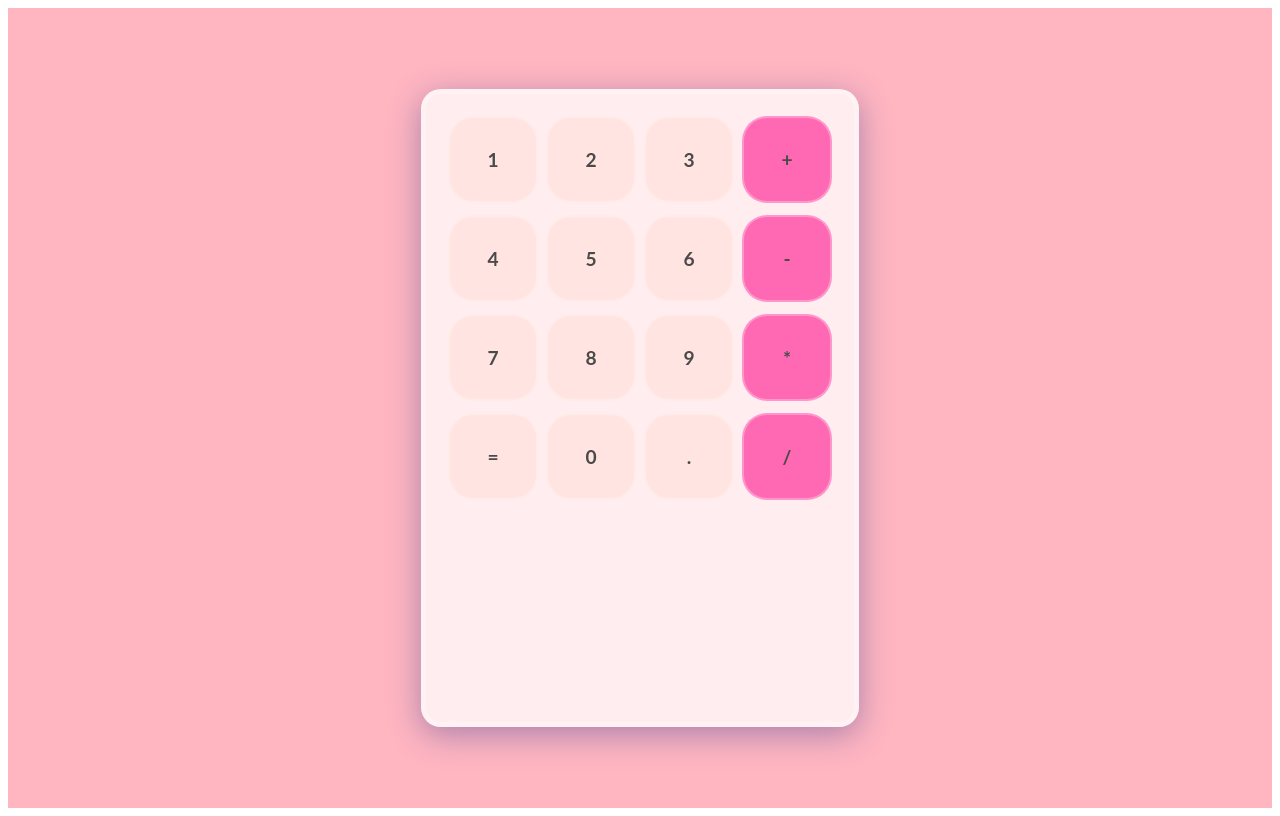
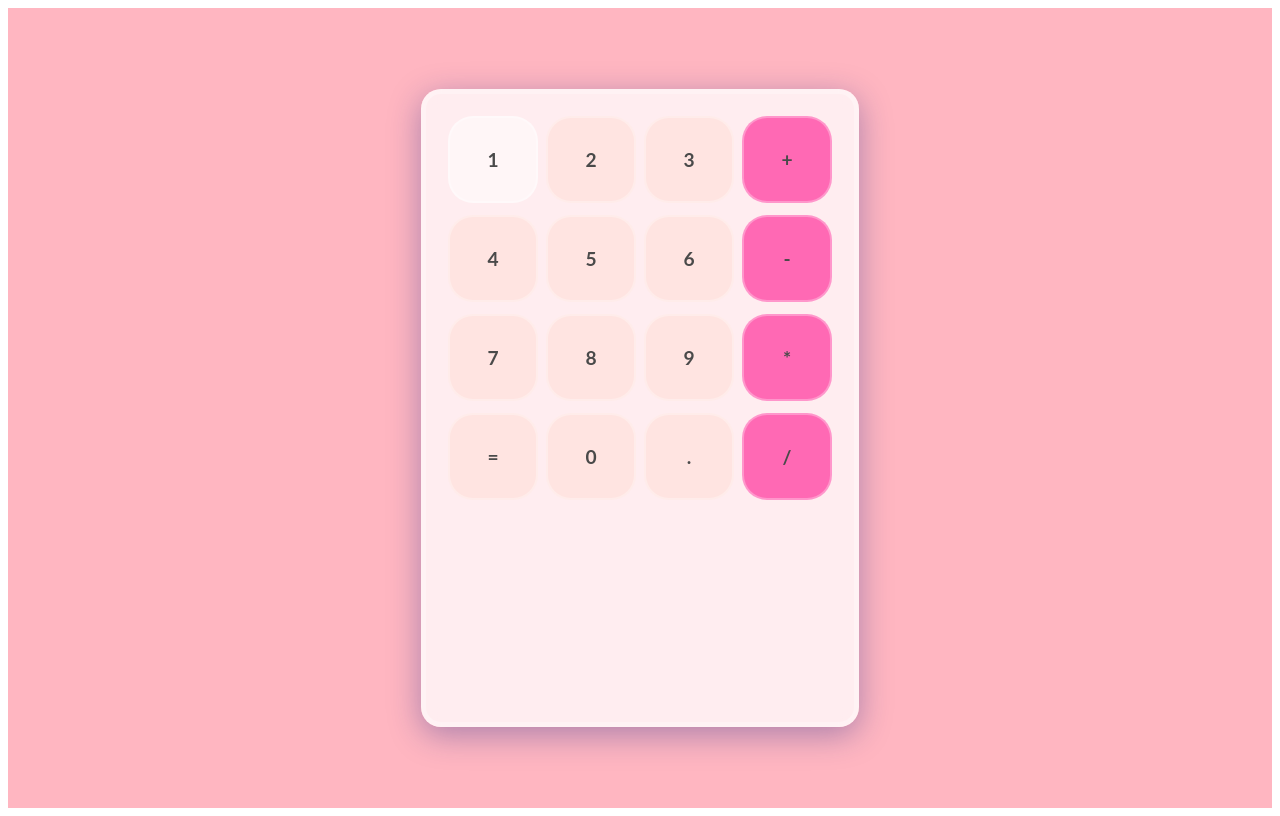
Before and after one commit to jazminadriana/react-calculator, a React (Vite) app: page / in a window 1280 px wide. In both pictures the pointer is over the element 493 px from the left and 159 px from the top of the page. Built offline with nearby package versions, Linux system fonts and the light colour scheme.

Commit message:
feat: complete calculator structure and design

```diff
--- a/src/index.css
+++ b/src/index.css
@@ -6,4 +6,6 @@
   --btn-action: #db7093;
   --text-main: #4a4a4a;
   --glass-border: rgba(255, 255, 255, 0.3);
+  --btn-number-hover: rgba(255, 255, 255, 0.5);
+  --btn-operator-hover: rgba(255, 105, 180, 0.5);
 }
--- a/src/styles/button.css
+++ b/src/styles/button.css
@@ -15,6 +15,14 @@
   user-select: none;
 }
 
+  .button-container:hover {
+    background-color: var(--btn-number-hover);
+  }
+
 .operator {
   background-color: var(--btn-operator);
 }
+
+  .operator:hover {
+    background-color: var(--btn-operator-hover);
+  }
```
